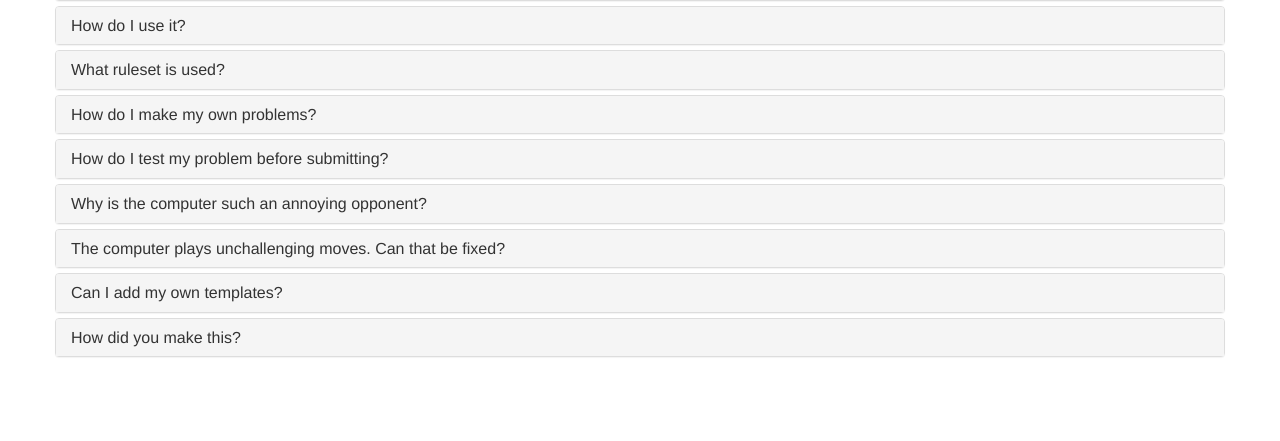
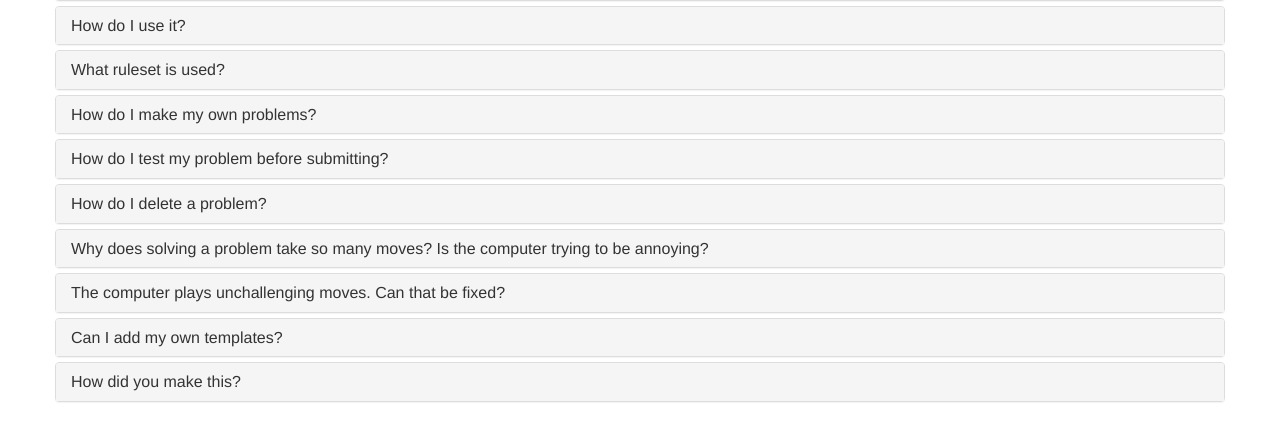
Before and after one commit to frostburn/divine_move, a Django app: template templates/tsumego_faq.html in a window 1280 px wide. Shown: the part 225-666 px from the top of the page. Run offline with Django 3.2, Linux system fonts and the light colour scheme; the template is opened without the code that fills it, so the values that code supplies are empty; some libraries are stand-ins or nearby versions.

Commit message:
Only show debug prints in development. Add a FAQ entry.

```diff
--- a/templates/tsumego.html
+++ b/templates/tsumego.html
@@ -20,6 +20,7 @@
         window.state = {{ state|safe }};
         window.problem_options = {{ problem_options|safe }};
         window.problem_mode = {{ problem_mode|safe }};
+        window.debug = {{ debug|safe }};
         window.json_url = "{% url 'tsumego_json' %}";
     </script>
     {% if development %}
--- a/templates/tsumego_faq.html
+++ b/templates/tsumego_faq.html
@@ -80,10 +80,24 @@
             </div>
           </div>
           <div class="panel panel-default">
+            <div class="panel-heading" role="tab" id="headingFourAndHalf">
+              <h4 class="panel-title">
+                <a class="collapsed" role="button" data-toggle="collapse" data-parent="#accordion" href="#collapseFourAndHalf" aria-expanded="false" aria-controls="collapseFourAndHalf">
+                  How do I delete a problem?
+                </a>
+              </h4>
+            </div>
+            <div id="collapseFourAndHalf" class="panel-collapse collapse" role="tabpanel" aria-labelledby="headingFourAndHalf">
+              <div class="panel-body">
+                Simply clear the name of the problem and click Submit. The problem will be archived and won't show up in the problem collection.
+              </div>
+            </div>
+          </div>
+          <div class="panel panel-default">
             <div class="panel-heading" role="tab" id="headingFive">
               <h4 class="panel-title">
                 <a class="collapsed" role="button" data-toggle="collapse" data-parent="#accordion" href="#collapseFive" aria-expanded="false" aria-controls="collapseFive">
-                  Why is the computer such an annoying opponent?
+                  Why does solving a problem take so many moves? Is the computer trying to be annoying?
                 </a>
               </h4>
             </div>
--- a/tsumego_views.py
+++ b/tsumego_views.py
@@ -155,6 +155,7 @@ class TsumegoView(TemplateView):
         state_json = get_state_json(state, kwargs["name"], self.problem_mode)
         context["state"] = json.dumps(state_json)
         context["development"] = settings.DEBUG
+        context["debug"] = json.dumps(bool(settings.DEBUG))
         return context
 
 
```
Also changed, not shown: static/jsx/tsumego.jsx (+19 -5 lines).
